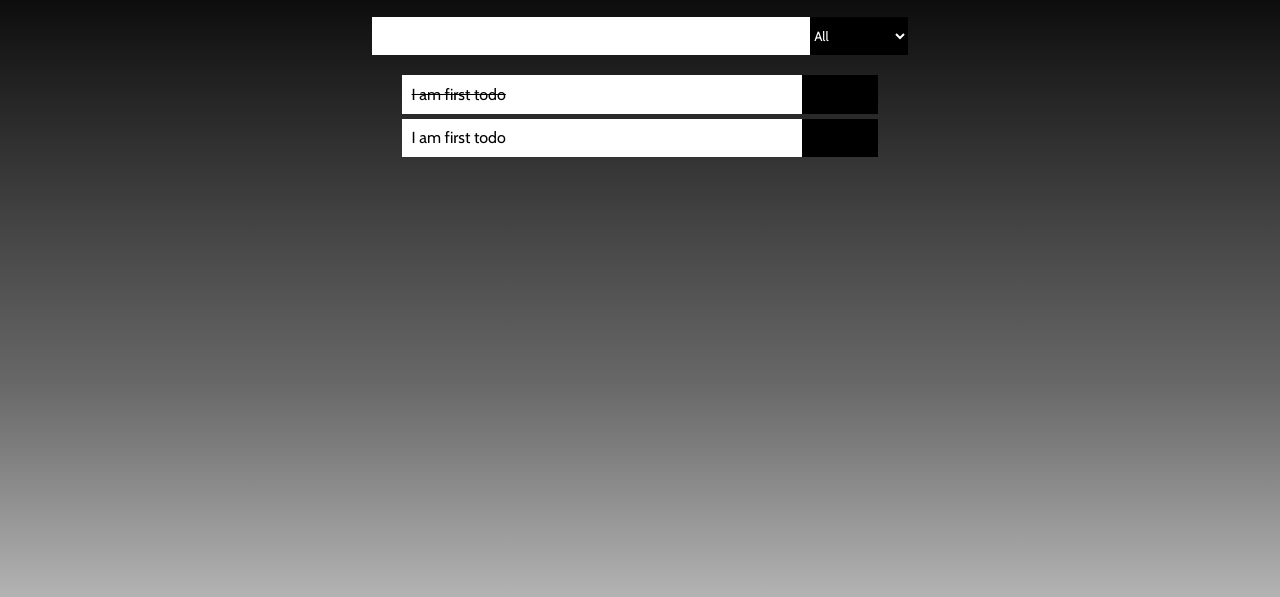
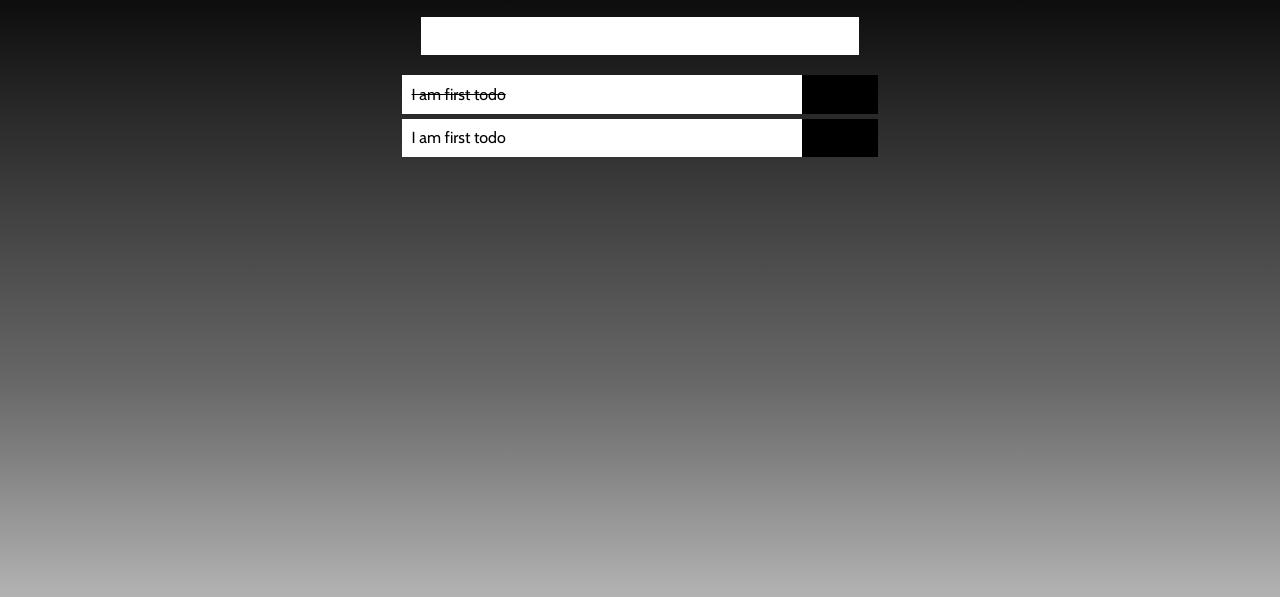
Before and after one commit to VeryBigBraain/todo-list-js, a website: page index.html in a window 1280 px wide. Shown: the part 203-800 px from the top of the page. Drawn offline with nearby package versions, Linux system fonts and the light colour scheme.

Commit message:
remove rubbish

```diff
--- a/index.html
+++ b/index.html
@@ -28,13 +28,6 @@
           <button class="add-btn btn" type="submit">
             <i class="gg-add-r"></i>
           </button>
-          <div class="todo-select">
-            <select name="todos-select" class="filter-todo">
-              <option value="all">All</option>
-              <option value="completed">Completed</option>
-              <option value="uncompleted">Uncompleted</option>
-            </select>
-          </div>
         </form>
       </div>
       <ul class="todo-container">
--- a/style.css
+++ b/style.css
@@ -65,15 +65,6 @@ body {
     color: #fff;
 }
 
-.filter-todo {
-    height: 2.4rem;
-    border: none;
-    outline: none;
-    background: #000;
-    color: #fff;
-    font-family: 'Cabin', sans-serif;
-}
-
 .todo-container {
     padding: 0px 30px;
     display: flex;
```
